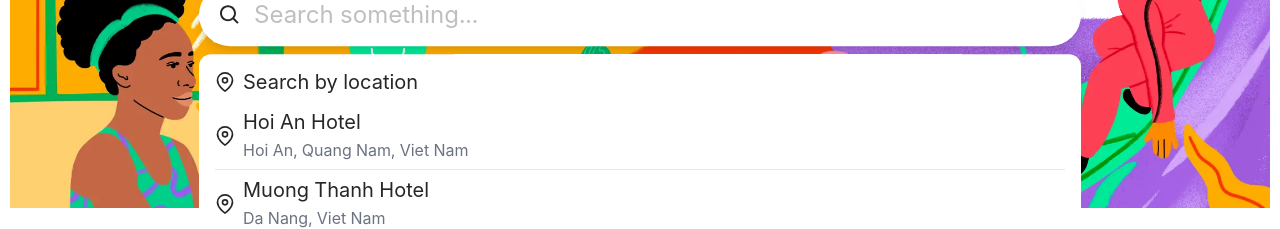
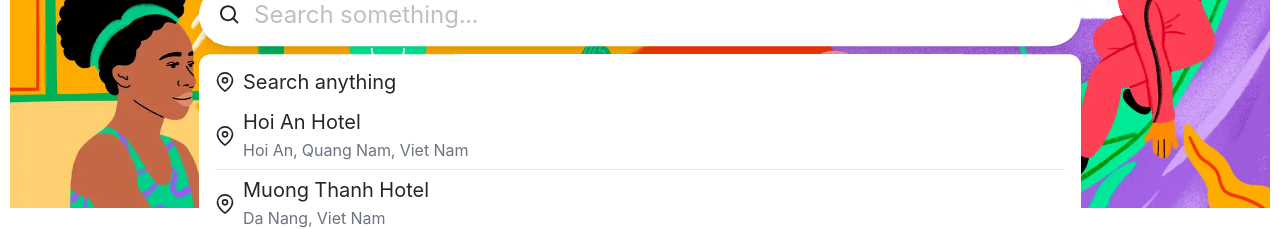
Before and after one commit to Huyhehe/Sem5_Frontend, a React (Vite) app: page / in a window 1280 px wide. Both pictures are taken after a click on the element 640 px from the left and 281 px from the top of the page. Shown: the part 267-496 px from the top of the page. Built offline with nearby package versions, Linux system fonts and the light colour scheme.

Commit message:
refactor: add more search advantage to searching method

```diff
--- a/src/pages/Home/components/Search.tsx
+++ b/src/pages/Home/components/Search.tsx
@@ -28,6 +28,10 @@
       title: "Nha Trang Hotel",
       address: "Nha Trang, Viet Nam",
     },
+    {
+      title: "Little Hoi An",
+      address: "Nha Trang, Viet Nam",
+    },
   ]
   const formContainerRef = useRef<HTMLDivElement>(null)
   const dropDownRef = useRef<HTMLDivElement>(null)
@@ -43,7 +47,8 @@
 
   const filterSearchResult = (searchData: string) => {
     return dummySearchResult.filter((item) => {
-      return item.title.toLowerCase().includes(searchData.toLowerCase())
+      const dataToSearch = item.address + item.title
+      return dataToSearch.toLowerCase().includes(searchData.toLowerCase())
     })
   }
 
@@ -67,7 +72,7 @@
     setIsFocusing(false)
   }
   const handleOnSubmit = () => {
-    console.log("submit")
+    console.log(inputValue)
   }
   return (
     <div className="search-container relative z-10">
@@ -99,9 +104,7 @@
             <div className="display-container-header flex items-center px-4 py-2">
               <FiMapPin className="mr-2" size={20} />
               <span className="text-[1.25rem]">
-                {inputValue
-                  ? `result for '${inputValue}'`
-                  : "Search by location"}
+                {inputValue ? `result for '${inputValue}'` : "Search anything"}
               </span>
             </div>
             {searchResult.map((item, index) => {
```
